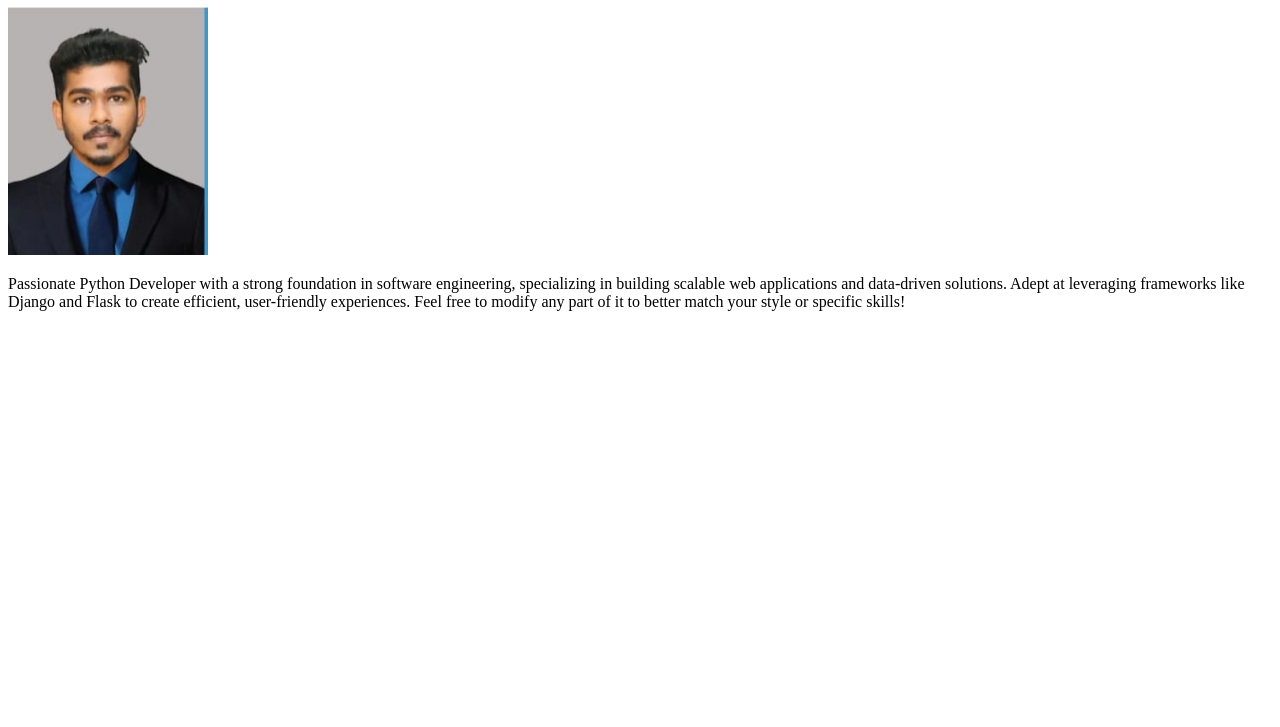
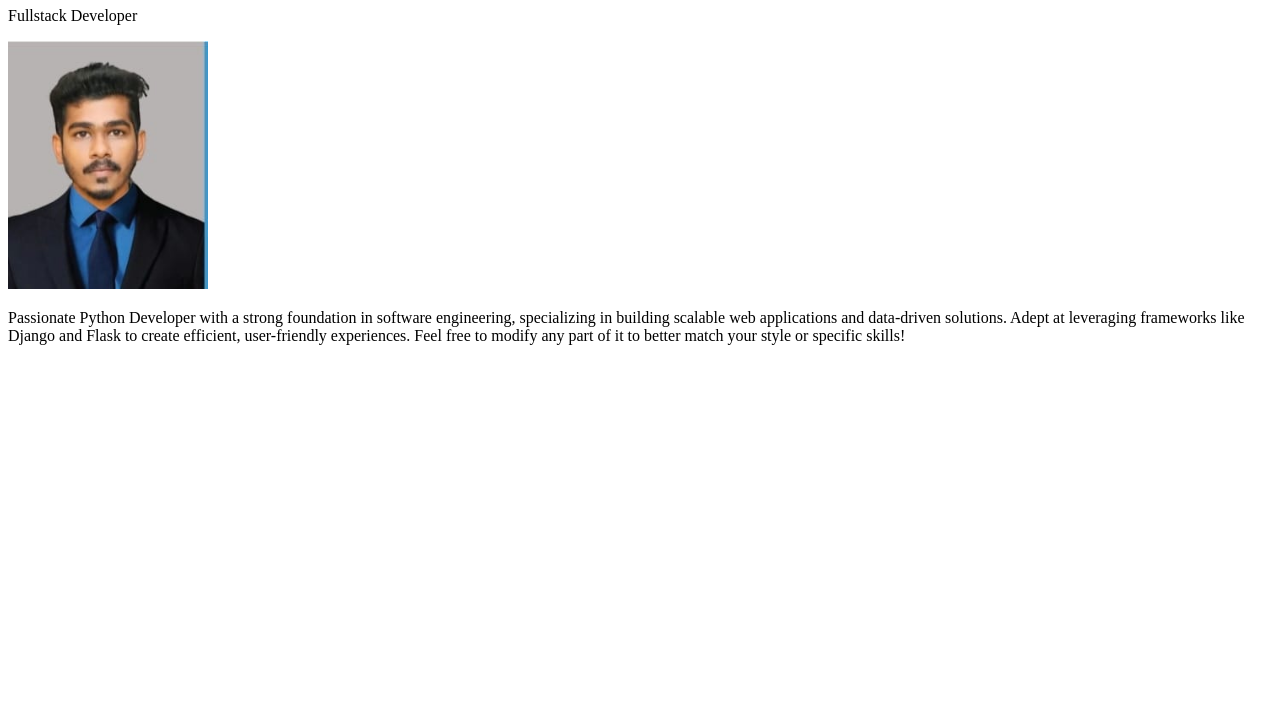
Before and after one commit to dineshkumaran1996/my_web, a plain HTML site: page index.html in a window 1280 px wide. Shown: the part 73-800 px from the top of the page. Drawn offline with Linux system fonts and the light colour scheme.

Commit message:
added dev name

```diff
--- a/index.html
+++ b/index.html
@@ -7,6 +7,7 @@
 </head>
 <body>
     <h1>Dinesh Kumaran</h1>
+    <p>Fullstack Developer</p>
     <img width="200px" src="profile.jpg" alt="">
     <p>Passionate Python Developer with a strong foundation in software engineering, specializing in building scalable web applications and data-driven solutions. Adept at leveraging frameworks like Django and Flask to create efficient, user-friendly experiences.
          Feel free to modify any part of it to better match your style or specific skills!</p>
```
